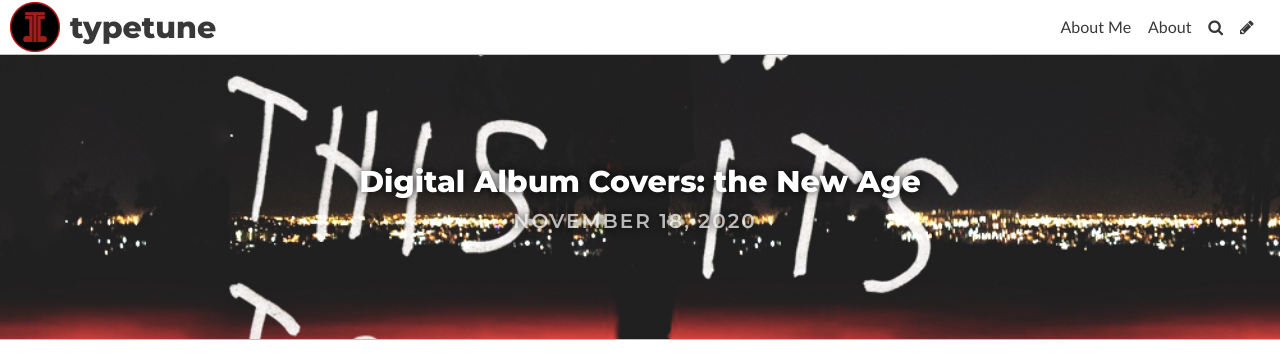
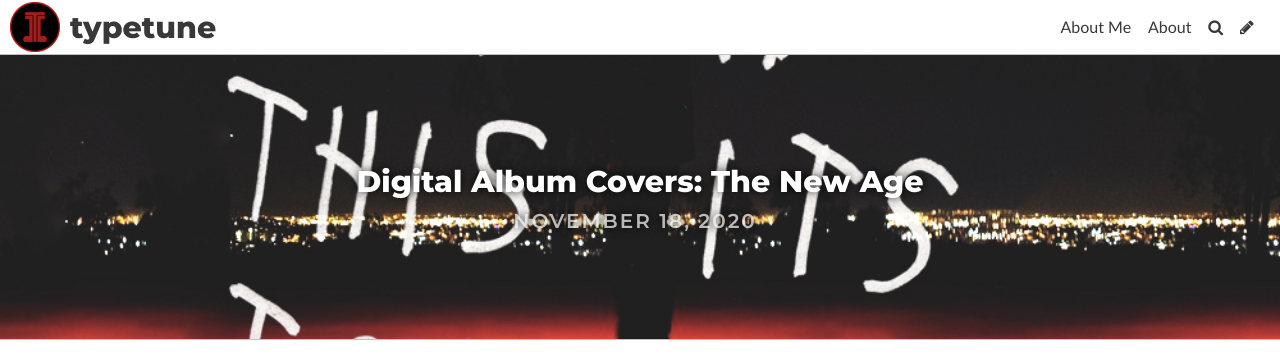
Before and after one commit to lauracutting/typetune, a Jekyll site: the page built from _posts/2020-11-18-the-dawn-of-the-digital-age-album-cover.md, in a window 1280 px wide and 900 px high. Shown: the top 355 px of the window. Built offline with Jekyll 4.4.1, drawn with Linux system fonts in a browser that asks for light colours; some web fonts are replaced.

```diff
--- a/_posts/2020-11-18-the-dawn-of-the-digital-age-album-cover.md
+++ b/_posts/2020-11-18-the-dawn-of-the-digital-age-album-cover.md
@@ -1,6 +1,6 @@
 ---
 layout: post
-title: "Digital Album Covers: the New Age"
+title: "Digital Album Covers: The New Age"
 date: 2020-11-18T12:37:27.008Z
 header_feature_image: ../uploads/drake-2.jpg
 comments: true
```
